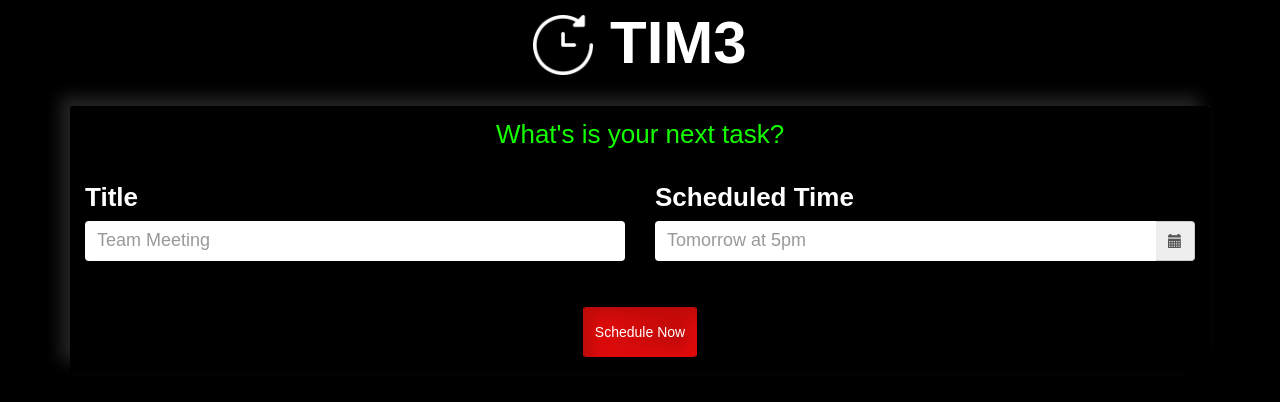
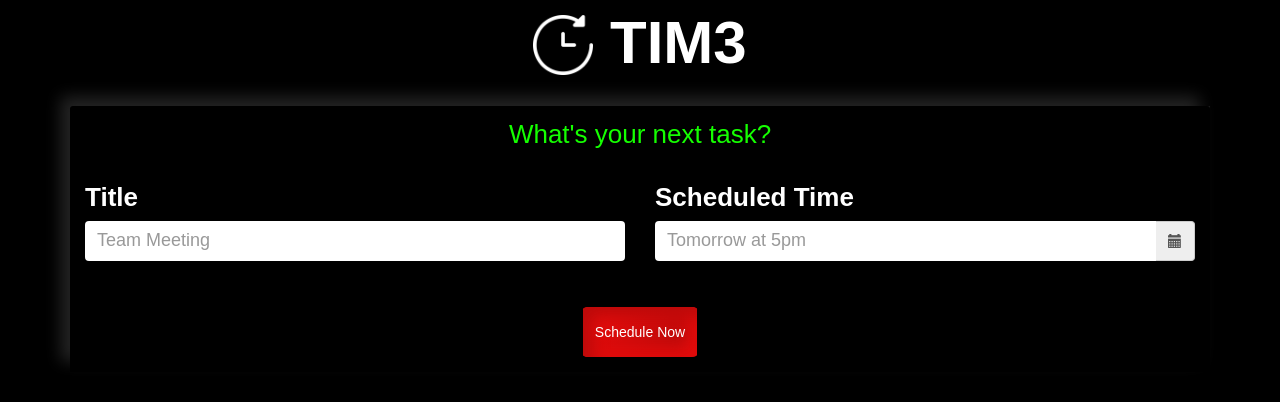
Before and after one commit to djamg/TIM3, a Flask app: page / in a window 1280 px wide. Shown: the top 402 px of the page. Run offline with Flask 2, Linux system fonts and the light colour scheme; some libraries are stand-ins or nearby versions; some web fonts are replaced.

```diff
--- a/app/templates/index.html
+++ b/app/templates/index.html
@@ -21,7 +21,7 @@
     <div class="container">
     <form action = "" method = "POST">
       <div class="panel panel-primary">
-        <div class="panel-heading">What's is your next task?</div>
+        <div class="panel-heading">What's your next task?</div>
           <div class="panel-body">
 
              <div class="row">
```
